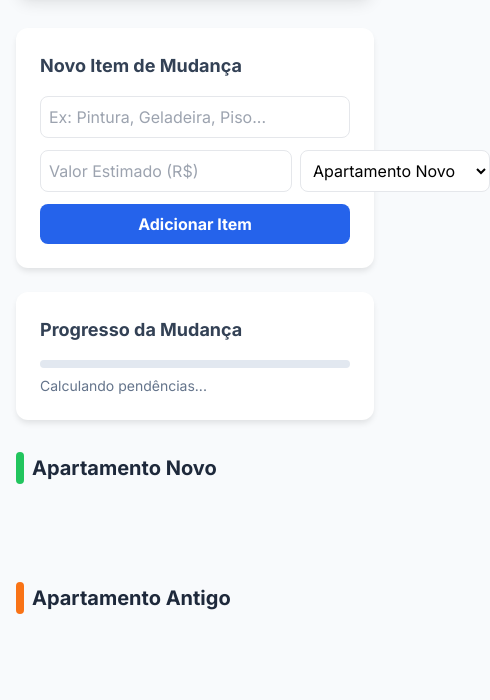
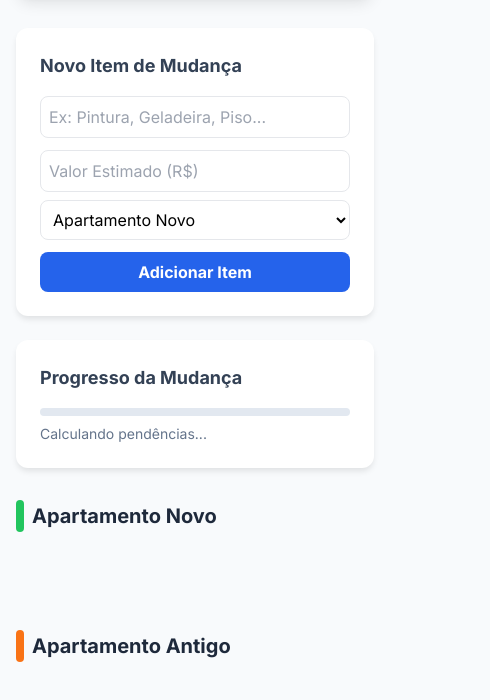
Before and after one commit to danielcorreaa/mudanca-ap-front, a plain HTML site: page index.html in a window 390 px wide. Shown: the part 272-972 px from the top of the page, 490 px wide, since content can reach past the window. Drawn offline with nearby package versions, Linux system fonts and the light colour scheme; no server answers.

Commit message:
ajuste na responsividade

```diff
--- a/index.html
+++ b/index.html
@@ -66,15 +66,15 @@
             <div class="card p-6">
                 <h3 class="font-bold text-lg mb-4 text-slate-700">Novo Item de Mudança</h3>
                 <form id="add-form" onsubmit="handleFormSubmit(event)" class="grid grid-cols-1 gap-3">
-                    <input type="text" id="item-name" required placeholder="Ex: Pintura, Geladeira, Piso..." class="border p-2 rounded-lg focus:ring-2 focus:ring-blue-500 outline-none">
-                    <div class="flex gap-2">
-                        <input type="number" step="0.01" id="item-value" placeholder="Valor Estimado (R$)" class="border p-2 rounded-lg flex-1 outline-none">
-                        <select id="item-category" class="border p-2 rounded-lg outline-none bg-white">
+                    <input type="text" id="item-name" required placeholder="Ex: Pintura, Geladeira, Piso..." class="border p-2 rounded-lg focus:ring-2 focus:ring-blue-500 outline-none w-full">
+                    <div class="flex flex-col sm:flex-row gap-2">
+                        <input type="number" step="0.01" id="item-value" placeholder="Valor Estimado (R$)" class="border p-2 rounded-lg flex-1 outline-none w-full">
+                        <select id="item-category" class="border p-2 rounded-lg outline-none bg-white w-full sm:w-auto min-w-[160px]">
                             <option value="novo">Apartamento Novo</option>
                             <option value="antigo">Apartamento Antigo</option>
                         </select>
                     </div>
-                    <button type="submit" class="bg-blue-600 hover:bg-blue-700 text-white font-bold py-2 rounded-lg transition disabled:opacity-50" id="btn-add">
+                    <button type="submit" class="bg-blue-600 hover:bg-blue-700 text-white font-bold py-2 rounded-lg transition disabled:opacity-50 w-full" id="btn-add">
                         Adicionar Item
                     </button>
                 </form>
@@ -127,6 +127,7 @@
     <script>
         //const API_URL = 'http://localhost:8080/api/itens';
 		const API_URL = "https://mudanca-ap.onrender.com/api/itens"
+
         let items = [];
         let currentEditId = null;
 
```
